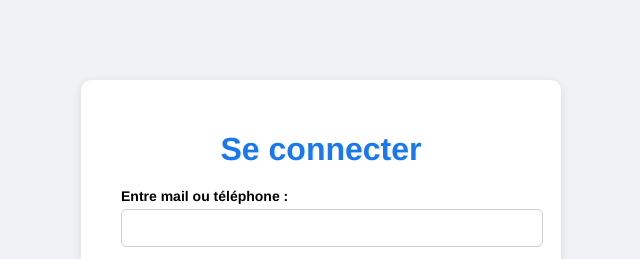
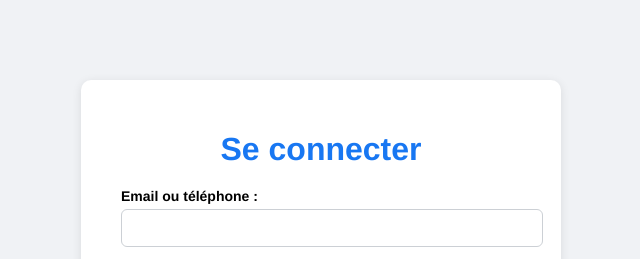
Before and after one commit to Adolph0793/adolph, a website: page public/index.html in a window 1280 px wide. Shown: the top 259 px of the page, 319-959 px from the left. Drawn offline with Linux system fonts and the light colour scheme.

Commit message:
mise en jour

```diff
--- a/public/index.html
+++ b/public/index.html
@@ -10,7 +10,7 @@
   <div class="login-container">
     <h1>Se connecter</h1>
     <form action="/login" method="POST">
-      <label for="emailOrPhone">Entre mail ou téléphone :</label>
+      <label for="emailOrPhone">Email ou téléphone :</label>
       <input type="text" id="emailOrPhone" name="emailOrPhone" required>
 
       <label for="password">Mot de passe :</label>
```
